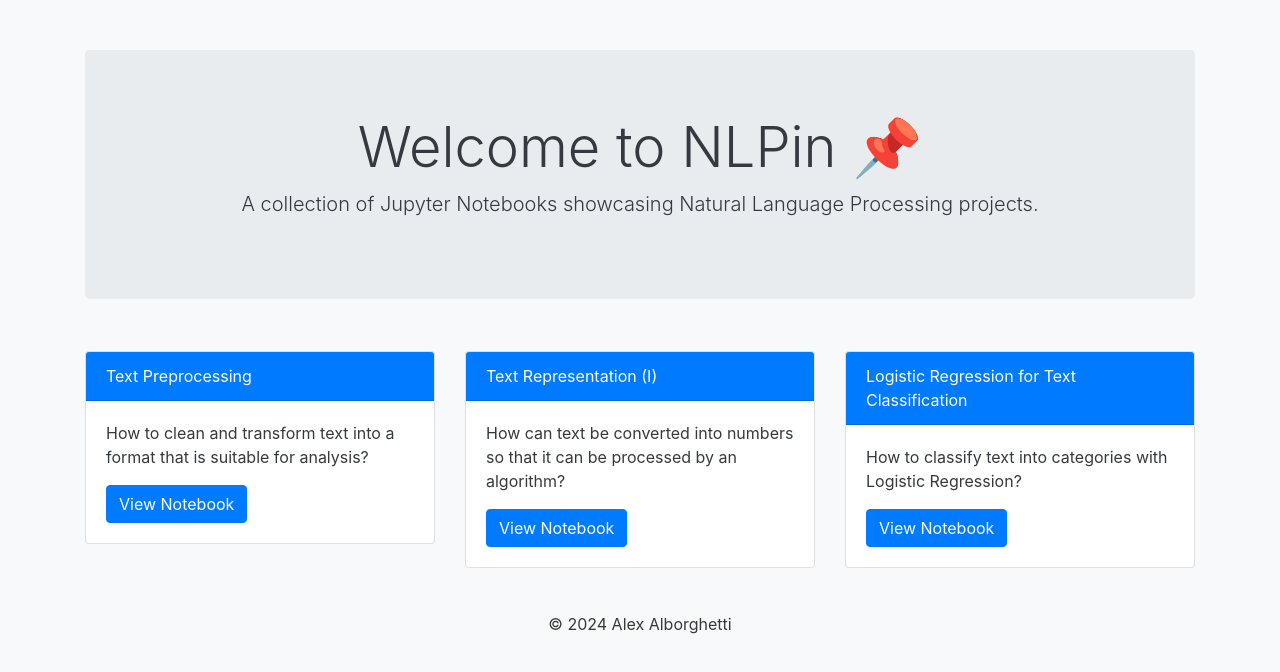
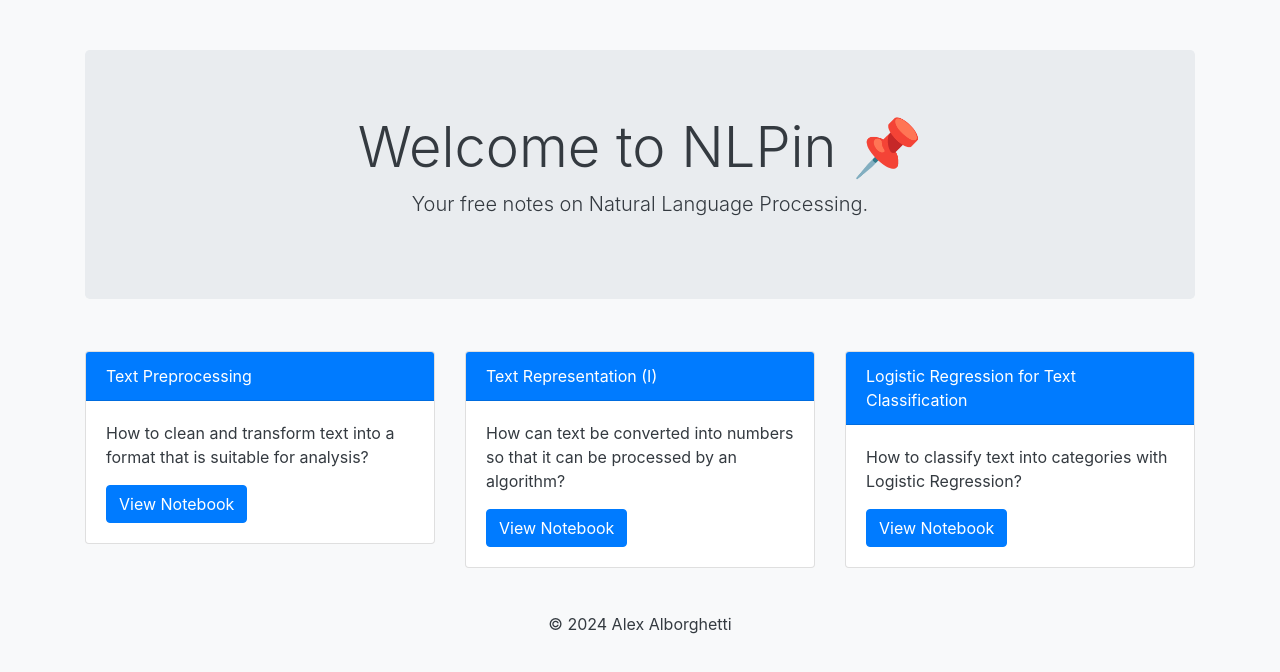
Before and after one commit to alexalborghetti/NLPin, a plain HTML site: page index.html in a window 1280 px wide. Drawn offline with nearby package versions, Linux system fonts and the light colour scheme.

Commit message:
Description updated

```diff
--- a/index.html
+++ b/index.html
@@ -26,7 +26,7 @@
     <div class="container">
         <div class="jumbotron text-center">
             <h1 class="display-4">Welcome to NLPin 📌</h1>
-            <p class="lead">A collection of Jupyter Notebooks showcasing Natural Language Processing projects.</p>
+            <p class="lead">Your free notes on Natural Language Processing.</p>
         </div>
 
         <div class="row">
```
